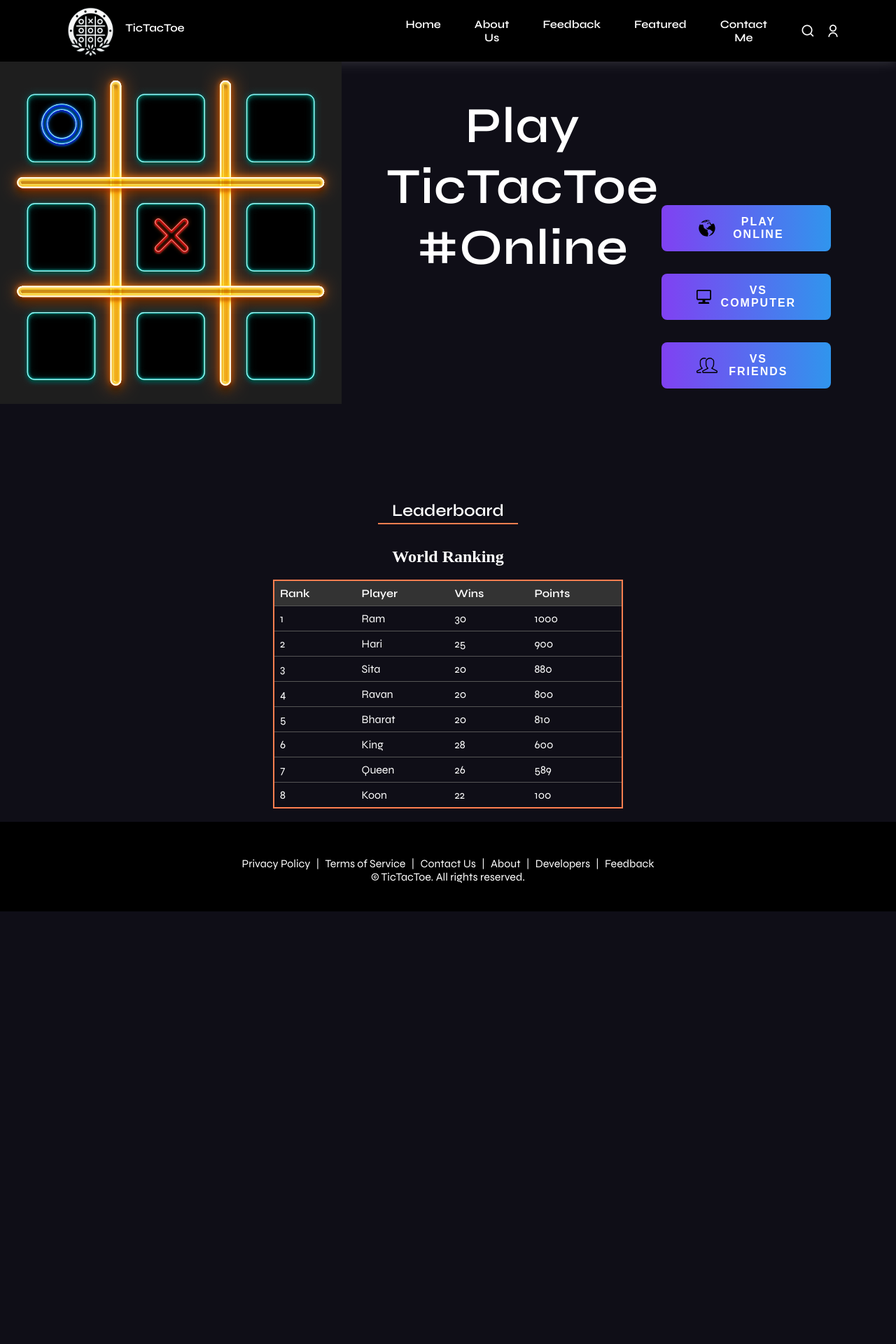
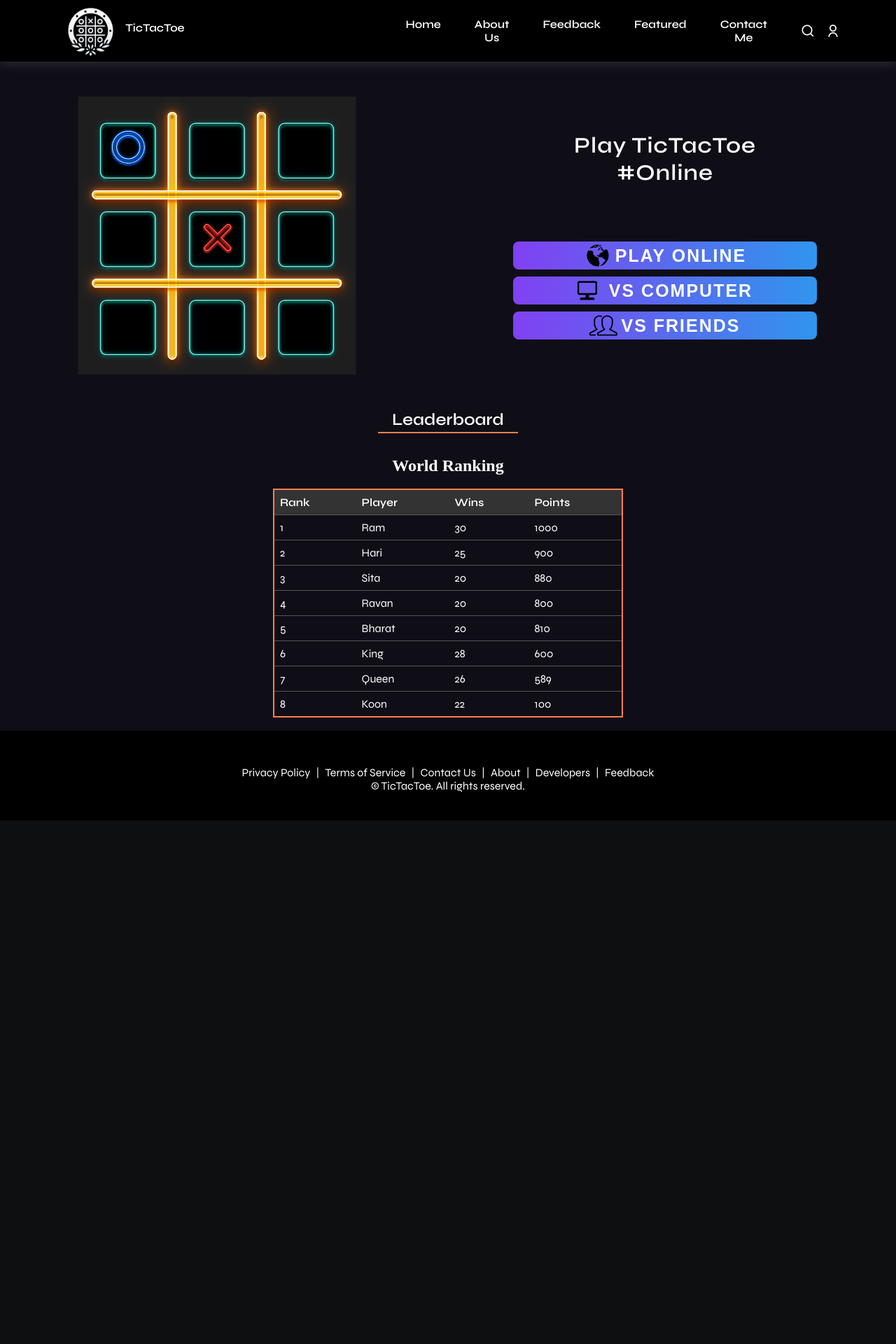
Before and after one commit to sandipmalii/TicTac, a PHP site: page / in a window 1280 px wide. Shown: the top 1920 px of the page at 70% size. After the commit the page ends 1172 px from the top, so only its background shows below. Run offline with PHP 8.4, Linux system fonts and the light colour scheme.

Commit message:
fix: entry section and ranking section

```diff
--- a/Main project/TicTac/Components/CSS/footer.css
+++ b/Main project/TicTac/Components/CSS/footer.css
@@ -1,11 +1,4 @@
-body {
-    height: 500vh;
-  }
 
-  .mainm {
-    position: relative;
-    height: 200vh;
-  }
 
   footer {
     background-color: #000; /* Footer background color set to black */
--- a/Main project/TicTac/index.php
+++ b/Main project/TicTac/index.php
@@ -33,33 +33,28 @@
   echo '<script src="responsive-navbar-tictactoe/assets/js/main.js"></script>';
   ?>
 
-  <div container="mainm">
-    <div class='' style='display:flex; gap:20px;'>
+  <div class="entry-section">
+      <div class="left">
+        <img class="entry-banner" src="./Components/images/ticc.svg" alt="main img">
+      </div>
+      <div class="right">
+        <h1 class="entry-heading">
+        Play TicTacToe <br>#Online</br>
+        <h1>
+        <div class="buttons">
+          <a href="Link here" class="entry-button" target="_blank" rel=""> <img class="icon"
+              src="./Components/images/world.svg" width='40'>  <p> Play Online</p></a>
 
-      <div class="maiimg">
-        <img src="./Components/images/ticc.svg" alt="main img">
+          <a href="./Components/HTMLS/mainboard.html" class="entry-button" target="_blank" rel=""> <img class="icon"
+              src="./Components/images/cp.svg" width='40'> <p> Vs Computer</p></a>
+
+          <a href="link" class="entry-button" target="_blank" rel=""> <img class="icon"
+              src="./Components/images/friend.svg" width='40'> <p> Vs Friends</p></a>
+
       </div>
 
-
-      <div class="side">
       </div>
-      <div class="rightup">
-        <h1 class="texxt"> Play TicTacToe <br>#Online</br>
-          <h1>
-      </div>
-
-      <div class="containerr">
-        <div class="buttonss">
-          <a href="Link here" class="buttonss3" target="_blank" rel=""> <img class="icon" src="./Components/images/world.svg"> Play Online</a>
-
-          <a href="./Components/HTMLS/mainboard.html" class="buttonss3" target="_blank" rel=""> <img class="icon" src="./Components/images/cp.svg">Vs Computer</a>
-
-          <a href="link" class="buttonss3" target="_blank" rel=""> <img class="icon" src="./Components/images/friend.svg">Vs Friends</a>
-
-        </div>
-      </div>
-
-    </div>
+  </div>
 
 
     <?php
@@ -83,7 +78,7 @@
           <h3>Leaderboard </h3><br></br>
           <h4>World Ranking</h4><br>
         </div>
-        <div class="p-0">
+        <div class="p-0 ranking-board">
           <div class="overflow-auto">
             <div class="relative w-full overflow-auto">
               <table id="leaderboardTable" class="w-full caption-bottom text-sm">
--- a/Main project/TicTac/styles.css
+++ b/Main project/TicTac/styles.css
@@ -1,11 +1,4 @@
-.body{
-  height: 500vh;
-}
 
-.mainm{
-  position: relative;
-
-}
 /*
 footer {
   background-color: #000;
@@ -40,164 +33,161 @@ navdowm a {
 } */
 
 
-
-/*======Image=====*/
-.maiimg {
-  /* width: 350vh;
-  margin: 5%;
-  padding-top: 5%;
-  padding-left: 15%; */
-
+.entry-section {
+  display: flex;
+  /* flex-wrap: wrap; */
 }
 
-@media (min-width: 417px) and (max-width: 567px) {
-  .maiimg {
-    width: 50vh;
-  }
+.entry-section .left {
+  flex: 1;
+  display: flex;
+  align-items: center;
+  justify-content: center;
 }
 
-@media (max-width: 768px) {
-  .maiimg {
-    width: 250vh;
-    height: 400%;
-  }
+.entry-banner {
+  width: 80%;
+  height: 80%;
 }
 
-
-/*====Main text===*/
-
-.side {
-  position: absolute;
-  top: 100px; /* Adjust as needed */
-  right: 30px; /* Adjust as needed */
-  padding: 10px; /* Optional padding */
-
-}
-
-
-.texxt {
-  padding-top: 10%;
-font-size: 4.5rem;
-}
-
-
-
-.bold {
-font-weight: bold;
-}
-
-/*====Buttons====*/
-
-/* Font Variables */
-.buttonss {
-font-family: 'Dosis', sans-serif;
-font-family: 'Montserrat', sans-serif; /* Note: This will override the previous font-family declaration */
-}
-
-h1 {
+.entry-heading {
   color: white;
   font: 1.5em;
   letter-spacing: 1px;
   text-align: center;
 }
 
-@media (min-width: 417px) and (max-width: 567px) {
-h1 {
-  font-size: 2em;
-}
+.entry-section .right {
+  flex: 1;
+  display: flex;
+  flex-direction: column;
+  padding: 20px;
+  justify-content: space-evenly;
+  /* gap: 20%; */
 }
 
-@media (min-width: 568px) {
-h1 {
-  font-size: 3em;
-}
+.entry-section .right .buttons {
+  font-family: 'Dosis', sans-serif;
+  font-family: 'Montserrat', sans-serif;
+  /* Note: This will override the previous font-family declaration */
+  display: flex;
+  gap: 10px;
+  flex-direction: column;
+  align-items: center;
+  align-self: flex-end;
 }
 
-.containerr {
-position: relative; /* Add position relative to the container */
-display: flex;
-flex-wrap: wrap;
-justify-content: flex-end; /* Align items to the end */
-padding-top: 26%;
-}
-
-.containerr .buttonss {
-display: flex;
-flex-direction: column;
-position: relative;
-/* Add position absolute to the buttons */
-bottom: 18vh; /* Position from the bottom */
-right: 28%; /* Position from the right */
-}
-
-.containerr a {
-padding: 15px 20px;
-font: 13px;
+.entry-button {
+  /* padding: 15px 20px; */
+  font-size: 25px;
   font-weight: 700;
   letter-spacing: 2px;
   text-transform: uppercase;
   text-decoration: none;
   text-align: center;
-margin: 1em;
+  color: white;
+  background: linear-gradient(to right, #8041F2, #3095ED);
+  border-radius: 8px;
+  transition: .2s ease-in-out;
+  width: 70%;
+  display: flex;
+  justify-content: center;
+  align-items: center;
+  /* margin: 1em; */
+}
+.entry-button img{
+  margin-right: 5px;
+  /* flex: 1; */
 }
 
-.containerr a:hover {
+.entry-button:hover {
   box-shadow: 0 4px 8px 0 rgba(0, 0, 0, 0.20), 0 6px 20px 0 rgba(0, 0, 0, 0.20);
+  border-radius: 30px;
 }
 
-@media (min-width: 417px) and (max-width: 567px) {
-.containerr a {
-  padding: 15px 30px;
-  font: 16px;
+@media screen and (width<=768px) {
+  .entry-section{
+    flex-direction: column;
+    gap: 10px;
+  }
+  .entry-section .left .entry-banner{
+    width: 40%;
+    height: 40%;
+  }
+  .entry-section .left{
+    height: 50%;
+    padding: 40px;
+  }
+  .entry-section .right{
+    /* flex: 4; */
+    height: 50%;
+    gap: 40px;
+  }
+}
+@media screen and (width<=606px) {
+  .entry-section{
+    gap: 15px;
+  }
+  .entry-section .left{
+    padding: 40px;
+  }
+  .entry-section .left .entry-banner{
+    width: 80%;
+    height: 50%;
+  }
+  .entry-button {
+    font-size: 15px;
+  }
+}
+@media screen and (width<=426px) {
+  .entry-section{
+    gap: 15px;
+  }
+  .entry-section .left{
+    padding: 30px;
+  }
+  .entry-section .left .entry-banner{
+    width: 80%;
+    height: 50%;
+  }
+  .entry-button {
+    font-size: 15px;
+  }
+}
+@media screen and (width<=325px) {
+  .entry-section{
+    gap: 10px;
+  }
+  .entry-section .left .entry-banner{
+    width: 80%;
+    height: 50%;
+  }
+  .entry-section .left{
+    padding: 20px;
+  }
+  .entry-button {
+    font-size: 13px;
+    width: 100%;
   }
 }
 
-@media (min-width: 568px) {
-.containerr a {
-  padding: 15px 50px;
-  font: 20px;
-}
-}
-
-.buttonss3 {
-color: white;
-background: linear-gradient(to right, #8041F2, #3095ED);
-/*===Back colors
-background: linear-gradient(to right, #8041F2, #edd430);
-  background: linear-gradient(to right, #f241ab, #edd430);
-    background: linear-gradient(to right, #41f2b1, #edd430);
-      background: linear-gradient(to right, #f2ab41, #edd430);
-       background: linear-gradient(to right, #c041f2, #edd430);
-
-*/
-border-radius: 8px;
-display: flex;
-transition: .2s ease-in-out;
-
-}
-
-.buttonss3:hover {
-border-radius: 30px;
-}
-
-/* Added styles for images within buttons */
-.buttonss3 img  {
-vertical-align: middle;
-margin-right: 5px;
-width: 30px;
-
-}
 
 
 /* =======RANKING======== */
+.ranking-board{
+  overflow: auto;
+}
 
 table {
   width: 30%;
   border-collapse: collapse;
-  margin: 0 auto; /* Center the table horizontally */
-  border: 2px solid #ff7f50; /* Stylish border color */
+  margin: 0 auto;
+  /* Center the table horizontally */
+  border: 2px solid #ff7f50;
+  /* Stylish border color */
   border-radius: 10px;
-  width: 500px; /* Adjust width as needed */
+  width: 500px;
+  /* Adjust width as needed */
 
 }
 
@@ -207,7 +197,8 @@ thead {
   color: #fff;
 }
 
-th, td {
+th,
+td {
   padding: 8px;
   border-bottom: 1px solid #555;
   color: #fff;
@@ -222,31 +213,48 @@ tbody tr:hover {
 }
 
 h3 {
-  font-size: 1.5rem; /* Adjust the font size as needed */
-  font-weight: bold; /* Adjust the font weight as needed */
-  margin-top: 0; /* Remove default margin */
-  color: #fff; /* Set color to white */
-  position: relative; /* Required for positioning the pseudo-element */
+  font-size: 1.5rem;
+  /* Adjust the font size as needed */
+  font-weight: bold;
+  /* Adjust the font weight as needed */
+  margin-top: 0;
+  /* Remove default margin */
+  color: #fff;
+  /* Set color to white */
+  position: relative;
+  /* Required for positioning the pseudo-element */
   text-align: center;
-  font-weight: bold; /* Adjust the font weight as needed */
+  font-weight: bold;
+  /* Adjust the font weight as needed */
 }
 
 h3::after {
-  content: ''; /* Required for pseudo-elements */
+  content: '';
+  /* Required for pseudo-elements */
   position: absolute;
-  bottom: -5px; /* Adjust the distance from the text */
-  left: 50%; /* Position at the center */
-  transform: translateX(-50%); /* Center the underline horizontally */
-  width: 200px; /* Adjust the width of the underline */
-  height: 2px; /* Adjust the thickness of the underline */
-  background-color: #ff7f50; /* Stylish underline color */
+  bottom: -5px;
+  /* Adjust the distance from the text */
+  left: 50%;
+  /* Position at the center */
+  transform: translateX(-50%);
+  /* Center the underline horizontally */
+  width: 200px;
+  /* Adjust the width of the underline */
+  height: 2px;
+  /* Adjust the thickness of the underline */
+  background-color: #ff7f50;
+  /* Stylish underline color */
 }
 
 h4 {
-  font-family:  LatoGeorgia;
-  font-size: 1.5rem; /* Adjust the font size as needed */
-  margin-top: 0; /* Remove default margin */
-  color: #fff; /* Set color to white */
-  position: relative; /* Required for positioning the pseudo-element */
+  font-family: LatoGeorgia;
+  font-size: 1.5rem;
+  /* Adjust the font size as needed */
+  margin-top: 0;
+  /* Remove default margin */
+  color: #fff;
+  /* Set color to white */
+  position: relative;
+  /* Required for positioning the pseudo-element */
   text-align: center;
 }
```
Lines whose indentation alone changed are shown as unchanged.
